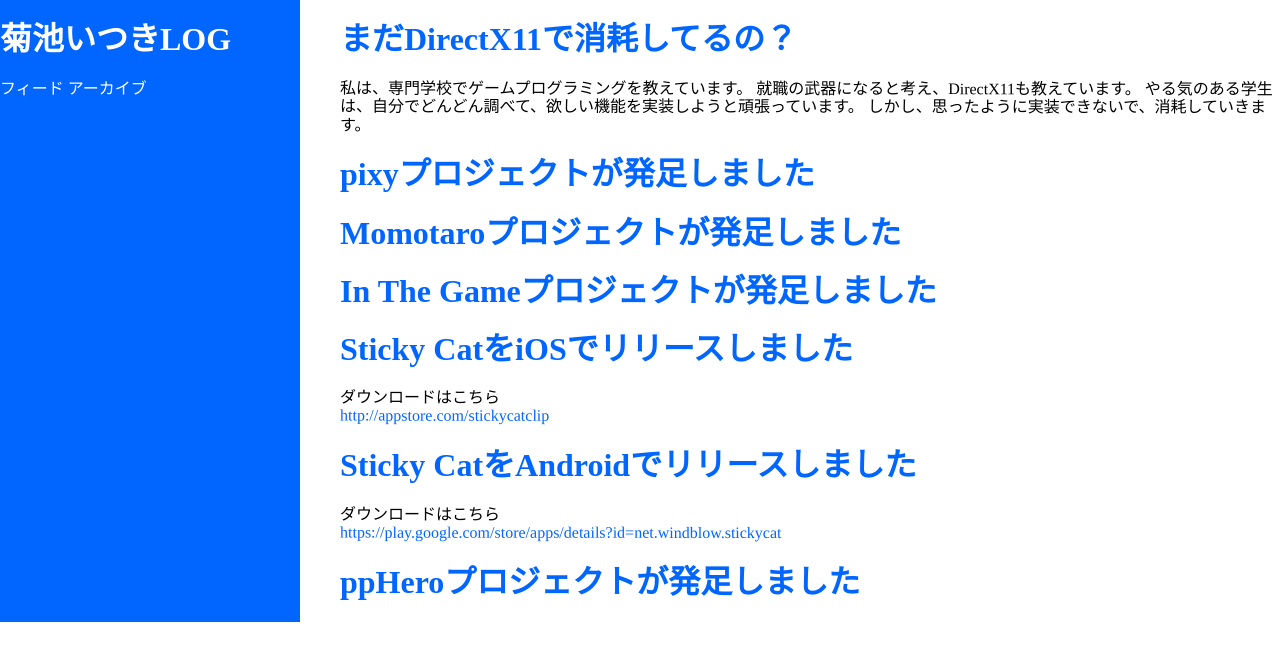
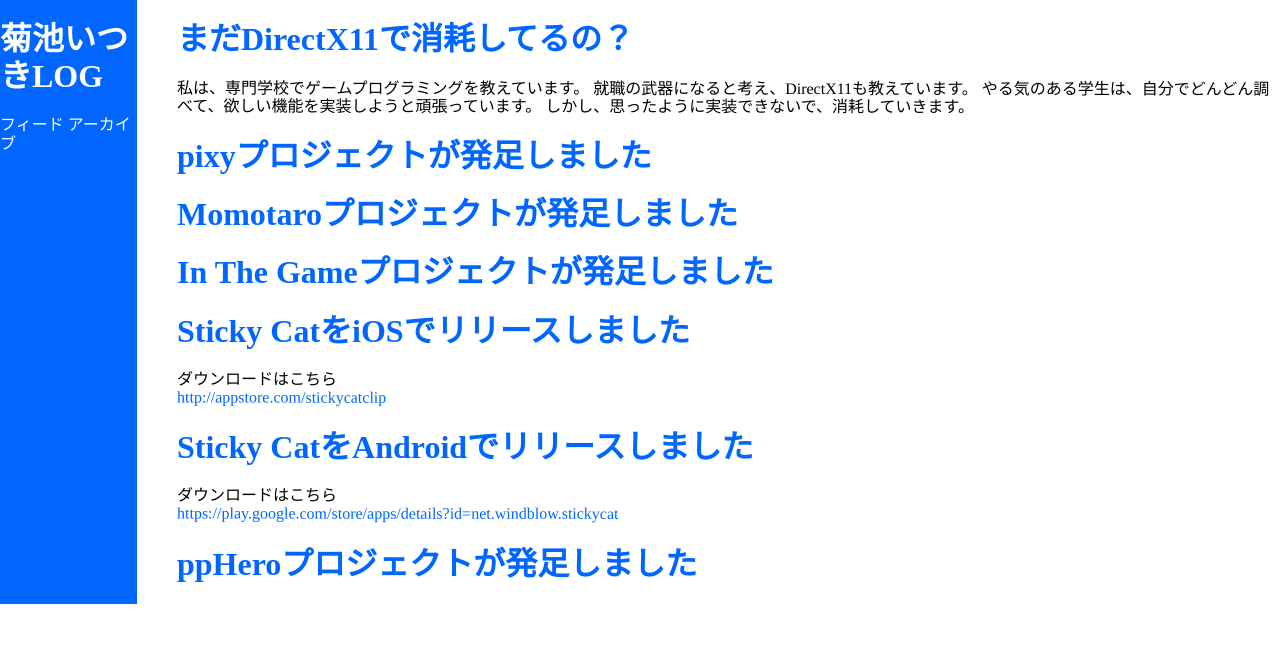
Before and after one commit to itukikikuti/windblow.net, a Jekyll site: the page built from index.html, in a window 1280 px wide. Shown: the top 661 px of the page. Built offline with Jekyll 4.4.1, drawn with Linux system fonts in a browser that asks for light colours; some web fonts are replaced.

Commit message:
Update style.scss

```diff
--- a/css/style.scss
+++ b/css/style.scss
@@ -16,13 +16,10 @@ body {
     display: flex;
 }
 header {
-    width: 300px;
     background: $color;
     a {
         color: #FFFFFF;
     }
 }
 main {
-    flex: 1;
-    order: 2;
 }
```
